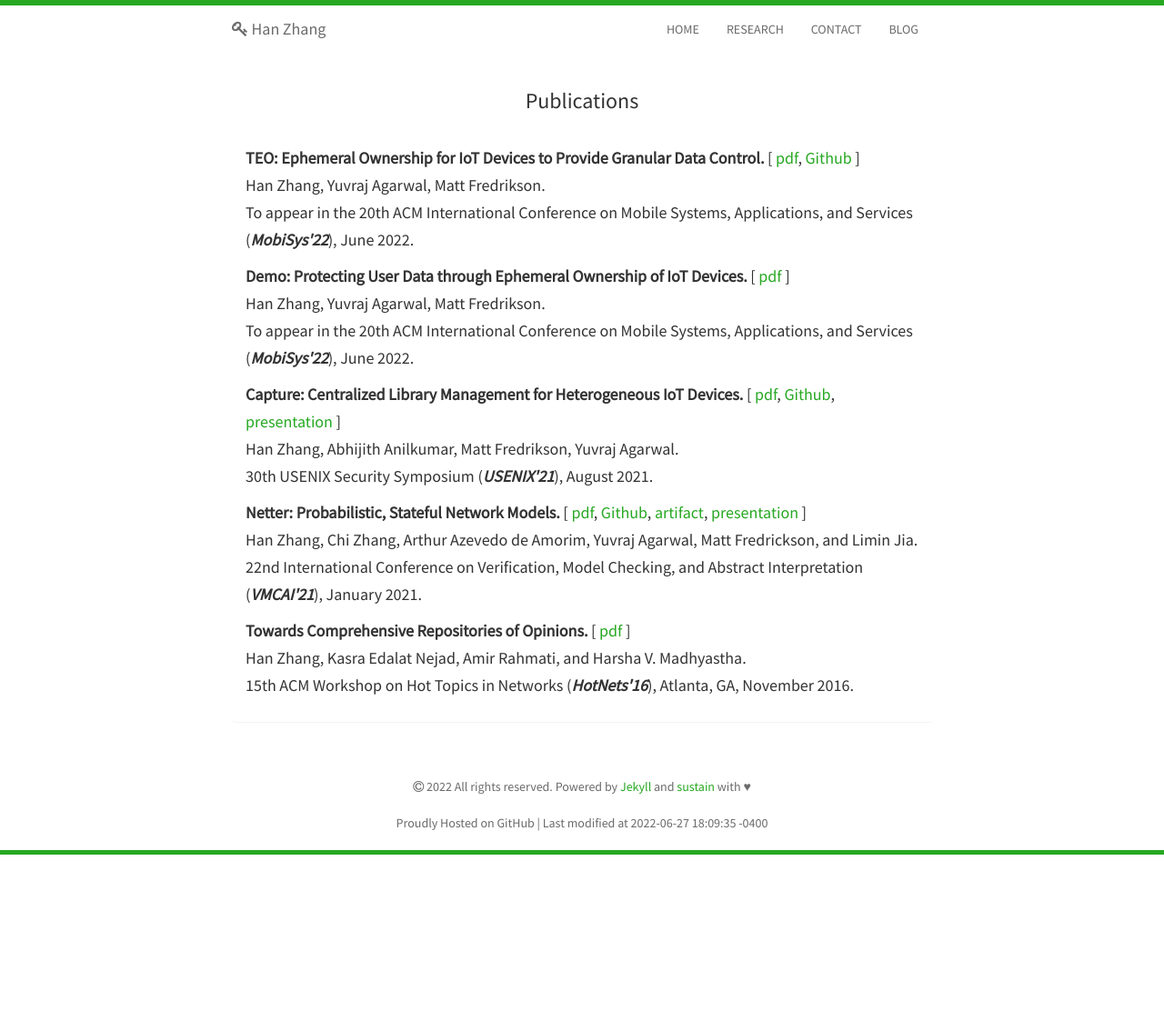
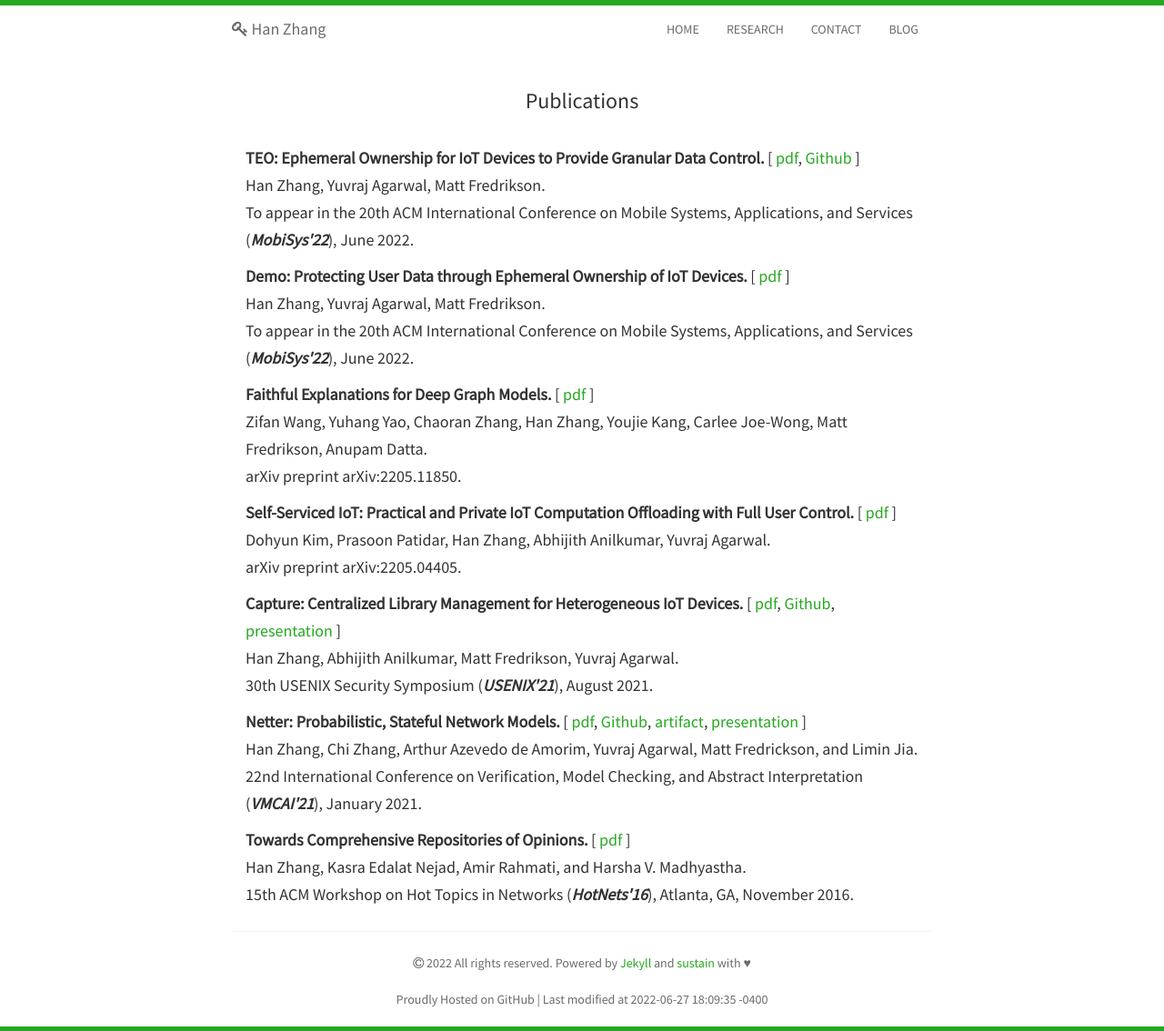
Before and after one commit to zhanghan177/zhanghan177.github.io, a Jekyll site: the page built from publications.html, in a window 1280 px wide. Shown: the whole page at 91% size. Built offline with Jekyll 4.4.1, drawn with Linux system fonts in a browser that asks for light colours; nearby versions of some CDN libraries; before the commit the page ends 940 px from its top, so only the background shows below that.

Commit message:
Add arXiv

```diff
--- a/_includes/publications.html
+++ b/_includes/publications.html
@@ -12,6 +12,16 @@
                     <strong>Demo: Protecting User Data through Ephemeral Ownership of IoT Devices.</strong> [ <a href="{{ site.baseurl }}assets/mobisys22-demo-zhang.pdf">pdf</a> ]<br>
                     Han Zhang, Yuvraj Agarwal, Matt Fredrikson.<br>
                     To appear in the 20th ACM International Conference on Mobile Systems, Applications, and Services (<strong><i>MobiSys'22</i></strong>), June 2022.<br>
+                </h5>
+                <h5>
+                    <strong>Faithful Explanations for Deep Graph Models.</strong> [ <a href="https://arxiv.org/pdf/2205.11850.pdf">pdf</a> ]<br>
+                    Zifan Wang, Yuhang Yao, Chaoran Zhang, Han Zhang, Youjie Kang, Carlee Joe-Wong, Matt Fredrikson, Anupam Datta.<br>
+                    arXiv preprint arXiv:2205.11850.<br>
+                </h5>
+                <h5>
+                    <strong>Self-Serviced IoT: Practical and Private IoT Computation Offloading with Full User Control.</strong> [ <a href="https://arxiv.org/pdf/2205.04405">pdf</a> ]<br>
+                    Dohyun Kim, Prasoon Patidar, Han Zhang, Abhijith Anilkumar, Yuvraj Agarwal.<br>
+                    arXiv preprint arXiv:2205.04405.<br>
                 </h5>
                 <h5>
                     <strong>Capture: Centralized Library Management for Heterogeneous IoT Devices.</strong> [ <a href="{{ site.baseurl }}assets/usenix21-zhang.pdf">pdf</a>, <a href="https://github.com/synergylabs/iot-capture">Github</a>, <a href="https://www.usenix.org/conference/usenixsecurity21/presentation/zhang-han">presentation</a> ]<br>
```
